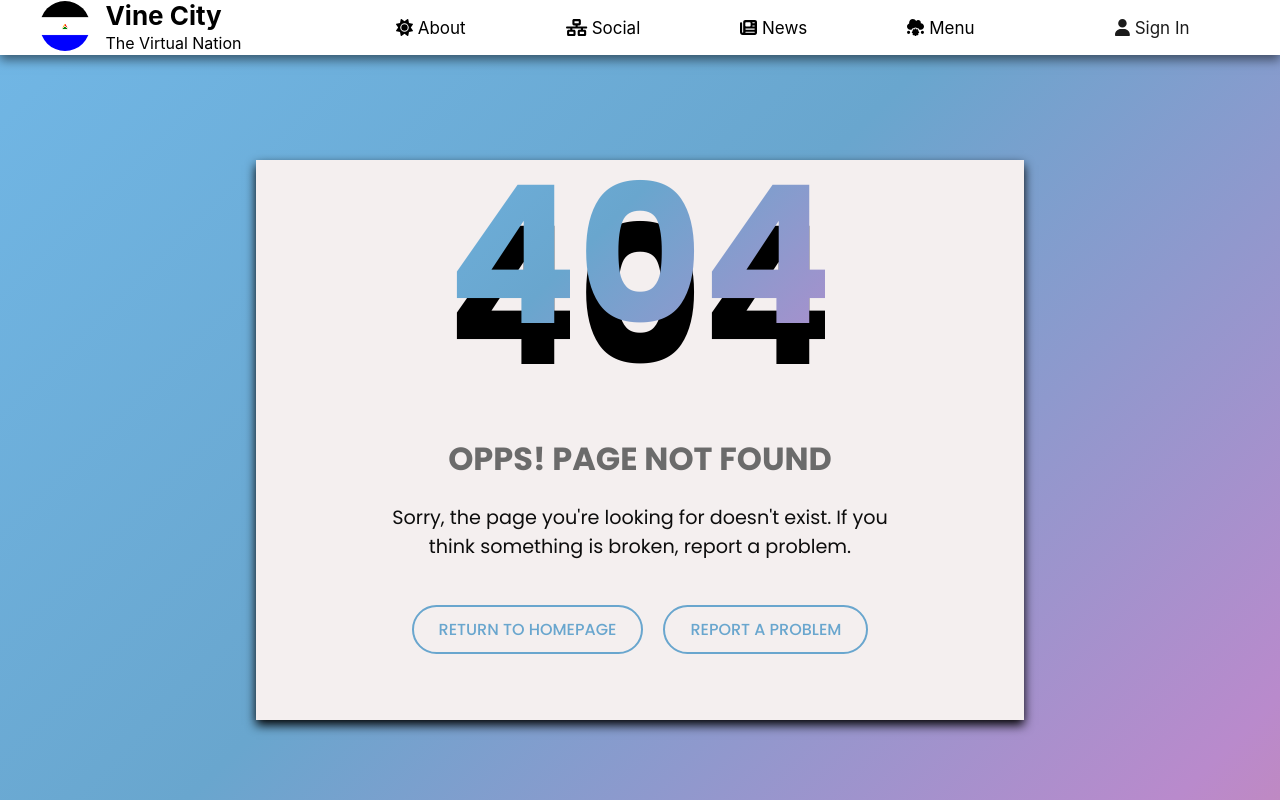
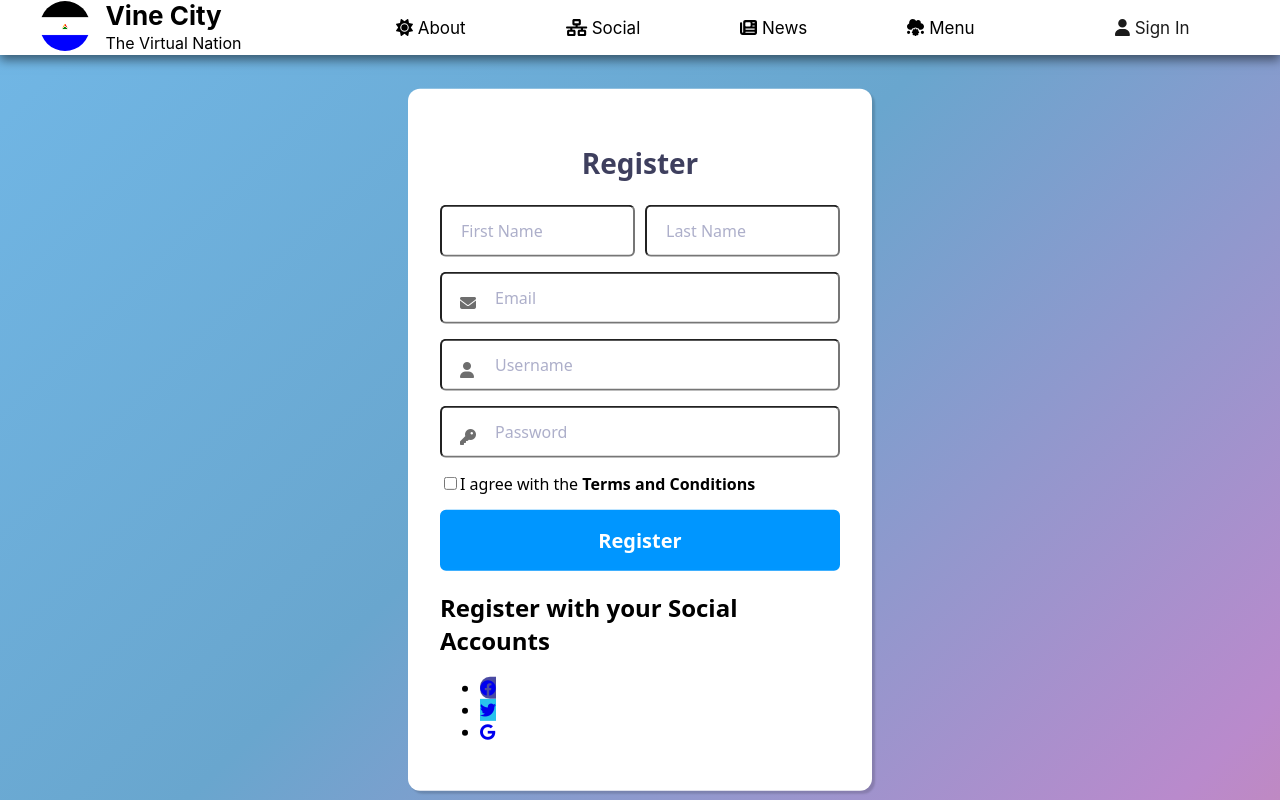
Before and after one commit to rajnishtripathi2001/Vine-City, a React (Create React App) app: page /signup in a window 1280 px wide. Built offline with nearby package versions, Linux system fonts and the light colour scheme.

Commit message:
login page and sign up page added

```diff
--- a/public/index.html
+++ b/public/index.html
@@ -27,6 +27,7 @@
     -->
     <title>React App</title>
 
+    <link rel="stylesheet" href="https://cdnjs.cloudflare.com/ajax/libs/font-awesome/6.4.0/css/all.min.css" integrity="sha512-iecdLmaskl7CVkqkXNQ/ZH/XLlvWZOJyj7Yy7tcenmpD1ypASozpmT/E0iPtmFIB46ZmdtAc9eNBvH0H/ZpiBw==" crossorigin="anonymous" referrerpolicy="no-referrer" />
   </head>
   <body>
     <noscript>You need to enable JavaScript to run this app.</noscript>
--- a/src/App.js
+++ b/src/App.js
@@ -8,6 +8,7 @@ import News from "./Pages/News/News";
 import Error from "./Pages/ERROR404/Error";
 import { Routes, Route } from "react-router-dom";
 import Login from "./Pages/Login/Login";
+import Signup from "./Pages/Login/Signup";
 
 function App() {
   return (
@@ -18,6 +19,7 @@ function App() {
       <Route exact path="/news" element={<News />} />
       <Route exact path="/social" element={<Social />} />
       <Route exact path="/login" element={<Login />} />
+      <Route exact path="/signup" element={<Signup />} />
       <Route path="*" element={<Error />} />
     </Routes>
   );
--- a/src/Pages/Login/Login.css
+++ b/src/Pages/Login/Login.css
@@ -1,29 +1,114 @@
 .form-container{
-    background-color: rgb(255, 255, 255);
-    width: fit-content;
-    height: fit-content;
-    padding: 1%;
     position: absolute;
     top: 50%;
     left: 50%;
+    width: 400px;
+    background-color: rgb(255, 255, 255);
+    border-radius: 10px;
     transform: translate(-50%,-50%);
-
-    display: flex;
-    flex-direction: column;
+    font-family: system-ui, -apple-system, BlinkMacSystemFont, 'Segoe UI', Roboto, Oxygen, Ubuntu, Cantarell, 'Open Sans', 'Helvetica Neue', sans-serif;
 }
 
-.emailinp{
-    width: 90%;
-    margin: 2%;
+.form-container h1{
+    text-align: center;
+    padding: 0 0 20px 0;
+    border-bottom: 1px solid silver;
 }
 
-.passwinp{
-    width: 90%;
-    margin: 2%;
-
+.form-container form{
+    padding: 0 40px;
+    box-sizing: border-box;
 }
 
-.loginBtn{
-    margin: 2%;
+form .txt_field{
+    position: relative;
+    border-bottom: 2px solid #adadad;
+    margin: 30px 0;
+}
+
+.txt_field input{
+    width: 100%;
+    padding: 0 5px;
+    height: 40px;
+    font-size: 16px;
+    background: none;
+    border: none;
+    outline: none;
+}
+
+.txt_field label{
+    position: absolute;
+    top: 50%;
+    left: 5px;
+    color: #adadad;
+    transform:translateY(-50%);
+    font-size: 16px;
+    pointer-events: none;
+    transition: .5s;
+}
+
+.txt_field span::before{
+    content: '';
+    position: absolute;
+    top: 40px;
+    left: 0;
+    width: 0%;
+    height: 2px;
+    background: #2691d9;
+    transition: .5s;
+}
+
+.txt_field input:focus ~ label,
+.txt_field input:valid ~ label{
+    top: -5px;
+    color: #2691d9 ;
+}
+
+.txt_field input:focus ~ span::before,
+.txt_field input:valid ~ span::before{
+    width: 100%;
+}
+
+.pass{
+    margin: -5px 0 20px 5px;
+    color: #a6a6a6;
+    cursor: pointer;
+}
+
+.pass:hover{
+    text-decoration: underline;
+}
+
+input[type="submit"]{
+    width: 100%;
+    height: 50px;
+    border: 1px solid;
+    background: #2691d9;
     border-radius: 25px;
+    font-size: 20px;
+    color: #e9f4fb;
+    font-weight: 700;
+    cursor: pointer;
+    outline: none;
 }
+
+input[type="submit"]:hover{
+    border-color: #2691d9;
+    transition: 0.5s;
+}
+
+.signup_link{
+    margin: 30px 0;
+    text-align: center;
+    font-size: 16px;
+    color: #666666;
+}
+
+.signup_link a{
+    color: #2691d9;
+    text-decoration: none;
+}
+
+.signup_link a:hover{
+    text-decoration: underline;
+}
--- a/src/Pages/Login/Login.jsx
+++ b/src/Pages/Login/Login.jsx
@@ -1,19 +1,32 @@
 import React from 'react'
 import './Login.css'
 import PageNavBar from '../../components/PageNavBar/PageNavBar'
-
+import { Link } from "react-router-dom";
 
 export default function Login() {
   return (
     <>
     <PageNavBar/>
     <div className="form-container">
-       <input className='emailinp' type="text" placeholder='email' />
-       <input className='passwinp' type="text" placeholder='password' />
-       <button className='loginBtn'>Login</button>
+       <h1>Login</h1>
+       <form method="post">
+        <div className="txt_field">
+          <input type="text" required />
+          <span></span>
+          <label htmlFor="username">Username</label>
+        </div>
+        <div className="txt_field">
+          <input type="password" required />
+          <span></span>
+          <label htmlFor="passwd">Password</label>
+        </div>
+        <div className="pass">Forgot Password?</div>
+        <input type="submit" value="Login" />
+        <div className="signup_link">
+          Not a Vinish? <Link to="/signup">Sign Up</Link>
+        </div>
+       </form>
     </div>
-
-
     </>
   )
 }
--- /dev/null
+++ b/src/Pages/Login/SignUp.css
@@ -0,0 +1,139 @@
+.form-wrapper{
+    position: absolute;
+    top: 55%;
+    left: 50%;
+    width: 400px;
+    background-color: rgb(255, 255, 255);
+    border-radius: 12px;
+    transform: translate(-50%,-50%);
+    font-family: system-ui, -apple-system, BlinkMacSystemFont, 'Segoe UI', Roboto, Oxygen, Ubuntu, Cantarell, 'Open Sans', 'Helvetica Neue', sans-serif;
+    box-shadow: 3px 3px 2px rgb(0, 0, 0, .15);
+    padding: 32px;
+}
+
+.register h2 {
+    text-align: center;
+    color: #3e3f5e;
+    font-size: 28px;
+}
+
+.multi-inputs{
+    display: flex;
+}
+
+.multi-inputs .form-row{
+    margin: 0;
+    width: 100%;
+}
+
+.multi-inputs .form-row:nth-child(1){
+    margin-right: 10px;
+}
+
+form .form-row{
+    display: flex;
+    margin: 15px 0;
+    position: relative;
+}
+
+span.icon{
+    position: absolute;
+    left: 20px;
+    top: 20px;
+    color: #6e6e6e;
+}
+
+form .form-row .placeholder{
+    background-color: #fff;
+    color: #adafca;
+    display: inline-block;
+    font-weight: 400;
+    left: 16px;
+    padding: 0 5px;
+    position: absolute;
+    pointer-events: none;
+    transform: translateY(-50%);
+    top: 50%;
+    transition: all ease 300ms;
+}
+
+form .form-row input, form .form-row button{
+    border-radius: 6px;
+    font-family: inherit;
+    padding: 15px 8px;
+    width: 100%;
+}
+
+form .form-row input{
+    font-weight: bold;
+    transition: 100ms ease all;
+    width: 100%;
+    border: 2px soild #ddd;
+}
+
+.form-row.icon-input input{
+    padding-left: 50px;
+}
+
+.form-row.icon-input .placeholder{
+    left: 50px;
+}
+
+.form-row input:valid + .placeholder{
+    top:0;
+    font-size: 15px;
+}
+
+.form-row input:invalid + .placeholder{
+    top:50%
+}
+
+.form-row input:focus + .placeholder{
+top: 0;
+left: 16px;
+}
+
+.form-row input:required{
+    box-shadow: none;
+}
+
+.form-row input:focus{
+    border-color: #0096ff;
+    outline: none;
+}
+
+.form-row input:focus:valid{
+    top: 0;
+}
+
+.term-conditons{
+    display: flex;
+    align-items: center;
+}
+
+.term-conditons input{
+    width: 20px;
+    height: 20px;
+    margin-right: 10px;
+}
+
+.form-row button{
+    background-color: #0096ff;
+    border: 2px solid #0096ff;
+    color: #fff;
+    cursor: pointer;
+    font-weight: bold;
+    transition: all ease 300ms;
+    font-size: 20px;
+}
+
+.form-row button:focus{
+    border: 2px solid #46a5e8;
+    outline: none;
+}
+
+.form-row button:hover{
+    background-color: #46a5e8;
+    border-color:46a5e8;
+    transition: 0.5s;
+}
--- /dev/null
+++ b/src/Pages/Login/Signup.jsx
@@ -0,0 +1,70 @@
+import React from "react";
+import "./SignUp.css";
+import PageNavBar from "../../components/PageNavBar/PageNavBar";
+import { Link } from "react-router-dom";
+
+export default function Signup() {
+  return (
+    <>
+      <PageNavBar />
+      <div className="form-wrapper">
+        <header className="register">
+          <h2>Register</h2>
+        </header>
+
+        <form>
+          <div className="multi-inputs">
+            <div className="form-row">
+              <input type="text" required />
+              <span className="placeholder">First Name</span>
+            </div>
+
+            <div className="form-row">
+              <input type="text" required />
+              <span className="placeholder">Last Name</span>
+            </div>
+          </div>
+
+          <div className="form-row icon-input">
+            <span className="icon"><i className="fas fa-envelope"/></span>
+            <input type="text" required/>
+            <span className="placeholder">Email</span>
+          </div>
+
+          <div className="form-row icon-input">
+            <span className="icon"><i className="fas fa-user"/></span>
+            <input type="text" required/>
+            <span className="placeholder">Username</span>
+          </div>
+
+          <div className="form-row icon-input">
+            <span className="icon"><i className="fas fa-key"/></span>
+            <input type="text" required/>
+            <span className="placeholder">Password</span>
+          </div>
+
+        <div className="terms-conditions">
+            <input id="term" type="checkbox"/>
+            <label htmlFor="terms">I agree with the <strong>Terms and Conditions</strong></label>
+        </div>
+
+        <div className="form-row">
+            <button type="submit">Register</button>
+        </div>
+
+        <div className="social-wrapper">
+            <header>
+                <h2>Register with your Social Accounts</h2>
+            </header>
+            <ul>
+                <li><Link to="#" className="facebook"><i className="fab fa-facebook"/></Link></li>
+                <li><Link to="#" className="twitter"><i className="fab fa-twitter"/></Link></li>
+                <li><Link to="#" className="google"><i className="fab fa-google"/></Link></li>
+             </ul>
+        </div>
+
+        </form>
+      </div>
+    </>
+  );
+}
```
